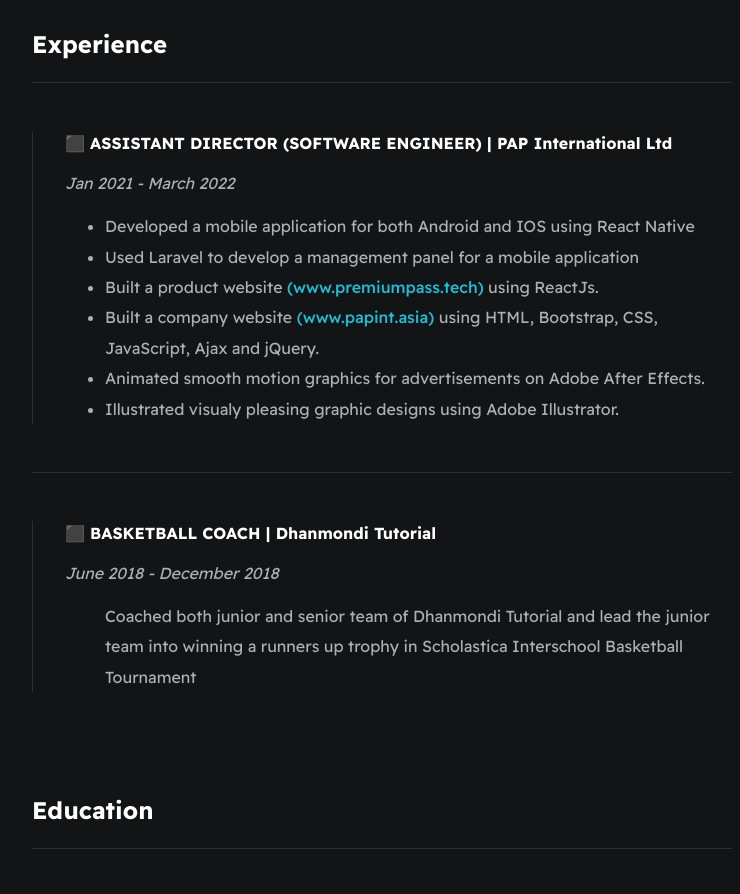
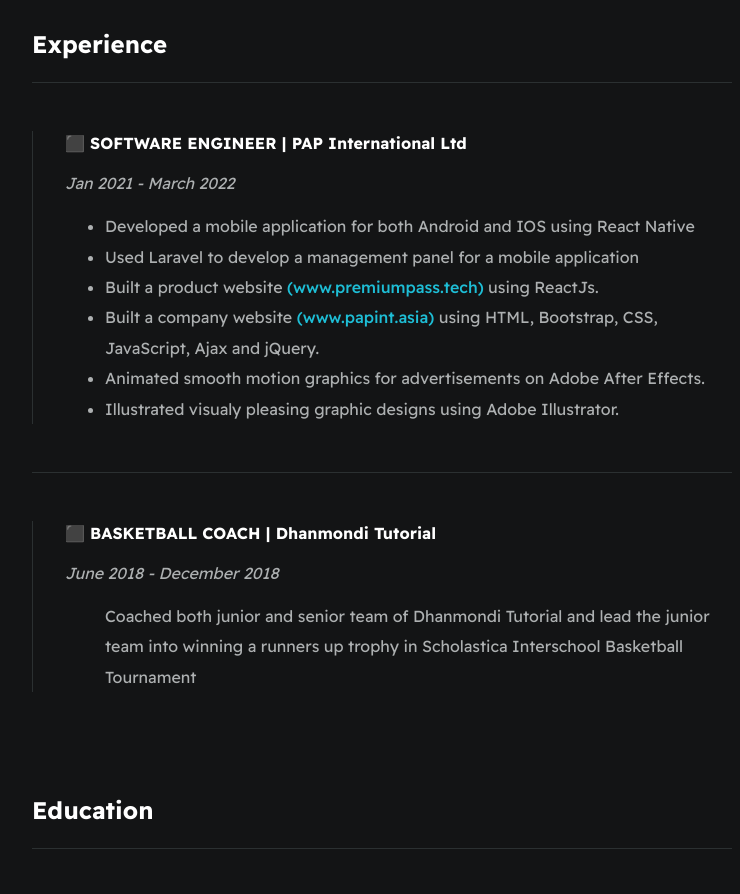
Before and after one commit to sajiff/digital_resume, a plain HTML site: page index.html in a window 1280 px wide. Shown: the part 820-1714 px from the top of the page, without its empty margins (258-998 px from the left). Drawn offline with Linux system fonts and the light colour scheme.

Commit message:
change 1

```diff
--- a/index.html
+++ b/index.html
@@ -71,10 +71,7 @@
         <h2>Experience</h2>
         <div class="line-break"></div>
         <div class="card--work-wrapper">
-          <strong
-            >⬛ ASSISTANT DIRECTOR (SOFTWARE ENGINEER) | PAP International
-            Ltd</strong
-          >
+          <strong>⬛ SOFTWARE ENGINEER | PAP International Ltd</strong>
           <p><i>Jan 2021 - March 2022</i></p>
           <ul>
             <li>
```
